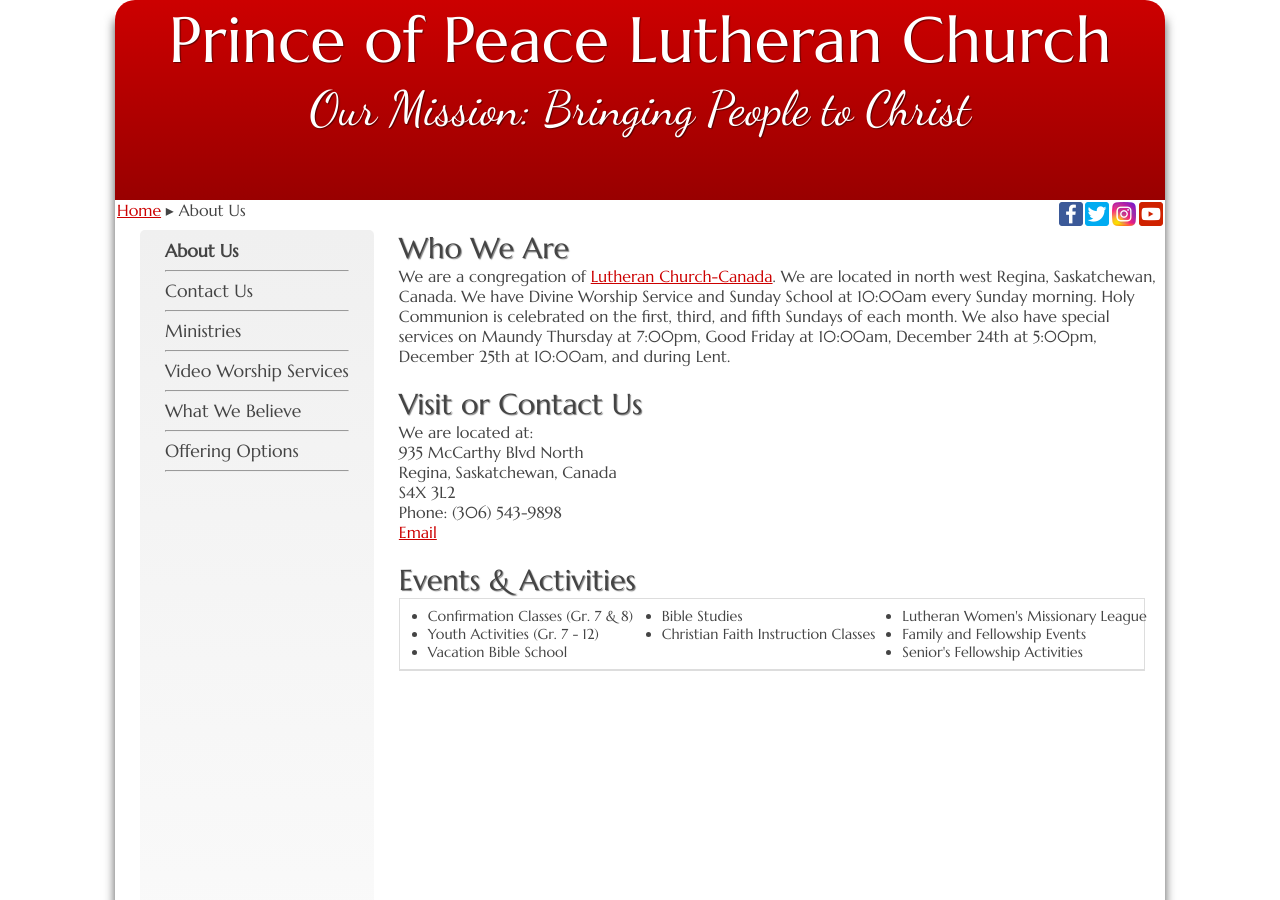
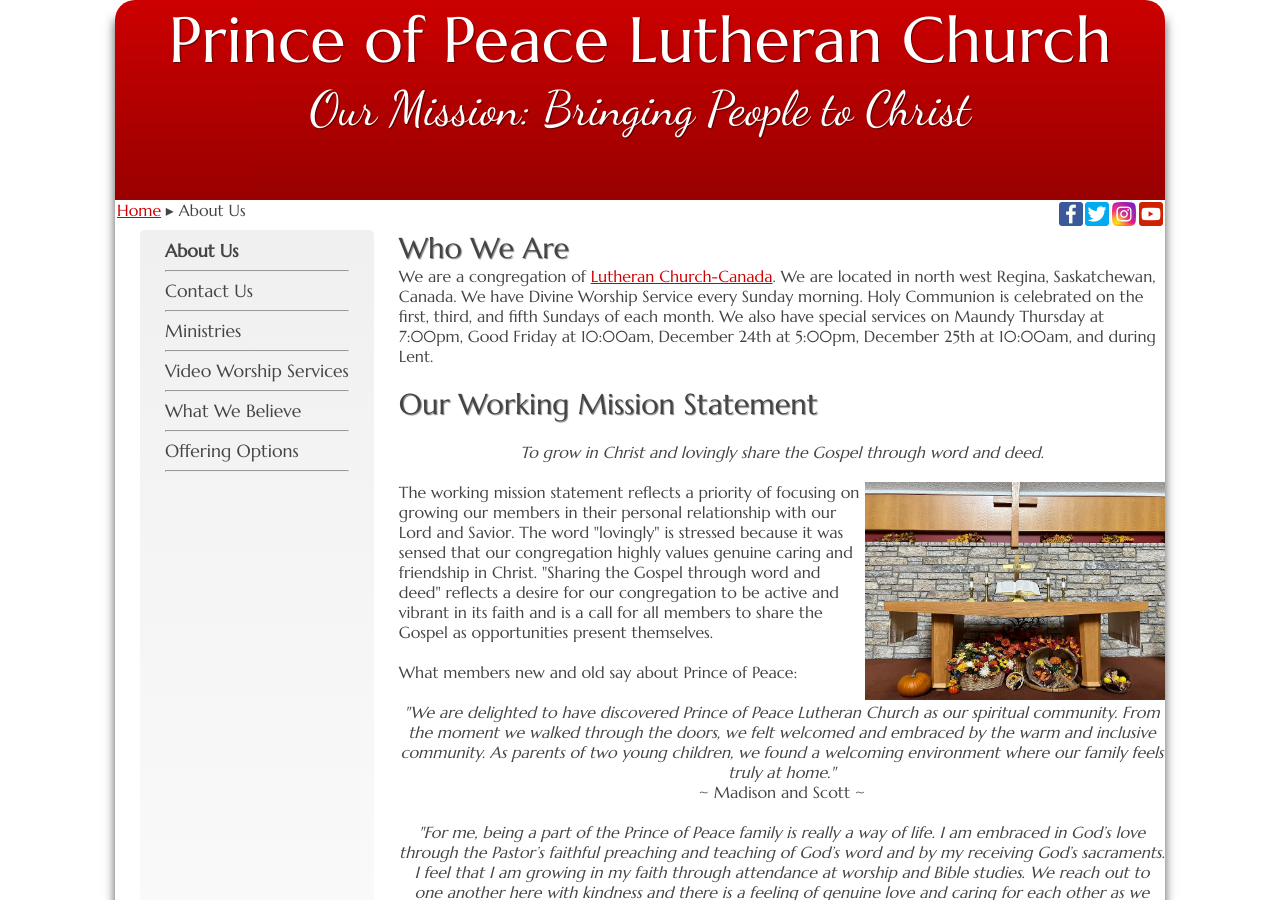
Before and after one commit to weslowsk/princeofpeace, a Jekyll site: the page built from about.html, in a window 1280 px wide and 900 px high. Built offline with Jekyll 4.4.1, drawn with Linux system fonts in a browser that asks for light colours; some of the changed text lies outside the part shown.

Commit message:
update about page

```diff
--- a/about.html
+++ b/about.html
@@ -5,10 +5,44 @@ order: 1
 ---
 <h1>Who We Are</h1>
 <p>We are a congregation of <a href="http://www.lutheranchurch.ca" target="lcc">Lutheran Church-Canada</a>.
-We are located in north west Regina, Saskatchewan, Canada. We have Divine Worship Service and Sunday School at 10:00am every Sunday morning.
+We are located in north west Regina, Saskatchewan, Canada. We have Divine Worship Service every Sunday morning.
 Holy Communion is celebrated on the first, third, and fifth Sundays of each month.
 We also have special services on Maundy Thursday at 7:00pm, Good Friday at 10:00am, December 24th at 5:00pm, December 25th at 10:00am, and during Lent.</p>
 <br/>
+<h1>Our Working Mission Statement</h1>
+<br/>
+<p class="center"><i>To grow in Christ and lovingly share the Gospel through word and deed.</i></p>
+<br/>
+<img src="{{site.baseurl}}/images/thanksgiving_altar.jpg" width="300" alt="" align="right">
+<p>
+The working mission statement reflects a priority of focusing on growing our members in their personal relationship with our Lord and Savior.
+The word "lovingly" is stressed because it was sensed that our congregation highly values genuine caring and friendship in Christ.
+"Sharing the Gospel through word and deed" reflects a desire for our congregation to be active and vibrant in its faith
+and is a call for all members to share the Gospel as opportunities present themselves.
+<br/><br/>
+What members new and old say about Prince of Peace:
+</p>
+
+<br/>
+<p class="center"><i>"We are delighted to have discovered Prince of Peace Lutheran Church as our spiritual community.
+From the moment we walked through the doors, we felt welcomed and embraced by the warm and inclusive community.
+As parents of two young children, we found a welcoming environment where our family feels truly at home."</i></p>
+<p class="center">~ Madison and Scott ~</p>
+<br/>
+<p class="center"><i>"For me, being a part of the Prince of Peace family is really a way of life.
+    I am embraced in God’s love through the Pastor’s faithful preaching and teaching of God’s word and by my receiving God’s sacraments.
+    I feel that I am growing in my faith through attendance at worship and Bible studies.
+    We reach out to one another here with kindness and there is a feeling of genuine love and caring for each other as we work in service to our Lord."</i></p>
+<p class="center">~ Shelley ~</p>
+<br/>
+<p class="center"><i>"We have been members for 9 years. When we walk into Prince of Peace we feel at home.
+    The congregation is very warm and welcoming to us and our children."</i></p>
+<p class="center">~ Heidi and Scott ~</p>
+<br/>
+<p class="center"><i>"Prince of Peace is not just a church, it’s a family.
+    It holds us together. My church family has been there for my family in challenging times. We are there for each other."</i></p>
+<p class="center">~ Marlene ~</p>
+<!--
 <h1>Visit or Contact Us</h1>
 <p>We are located at:<br/>
 935 McCarthy Blvd North<br/>
@@ -46,3 +80,4 @@ Phone: (306) 543-9898<br/>
     </tbody>
 </table>
 </p>
+-->
```
